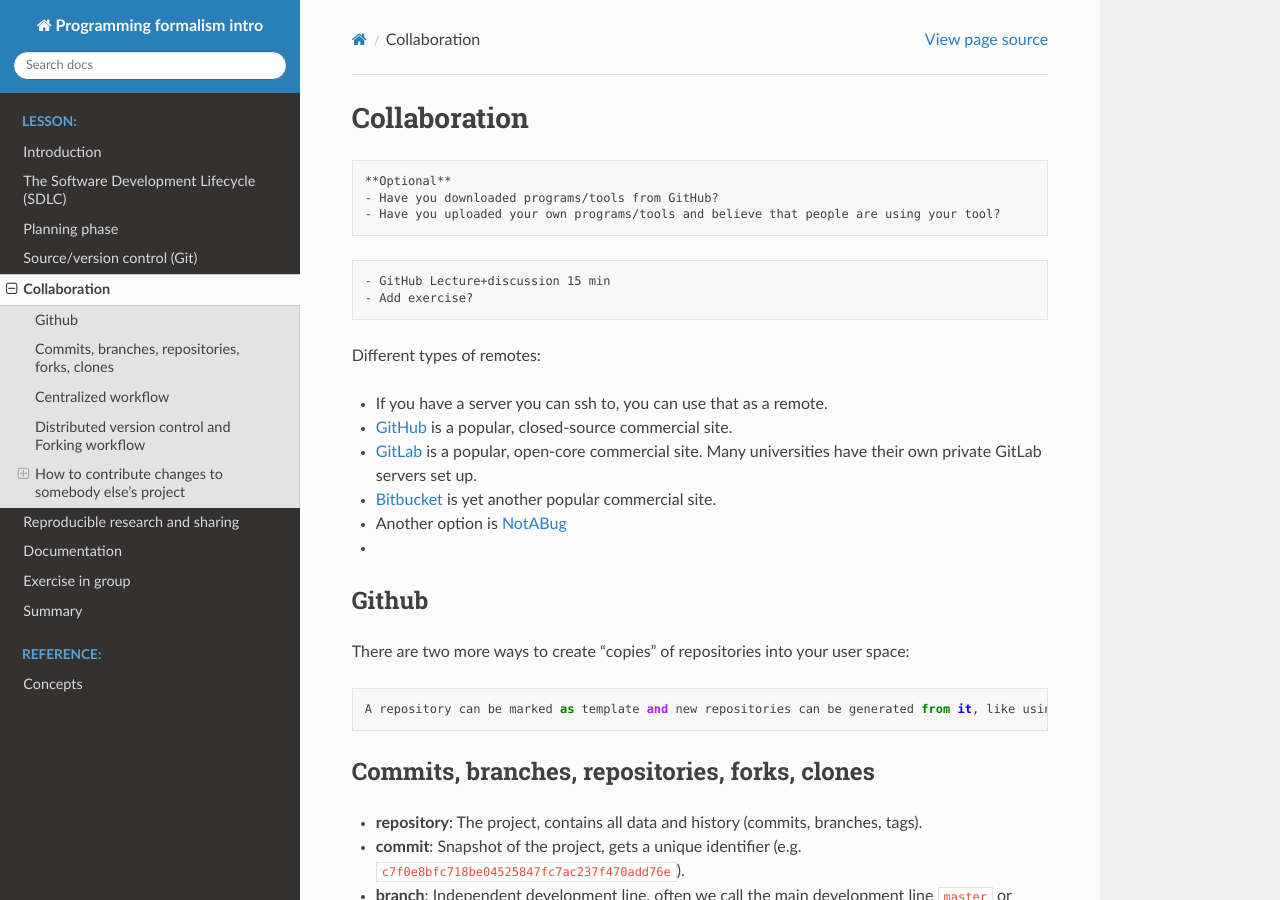
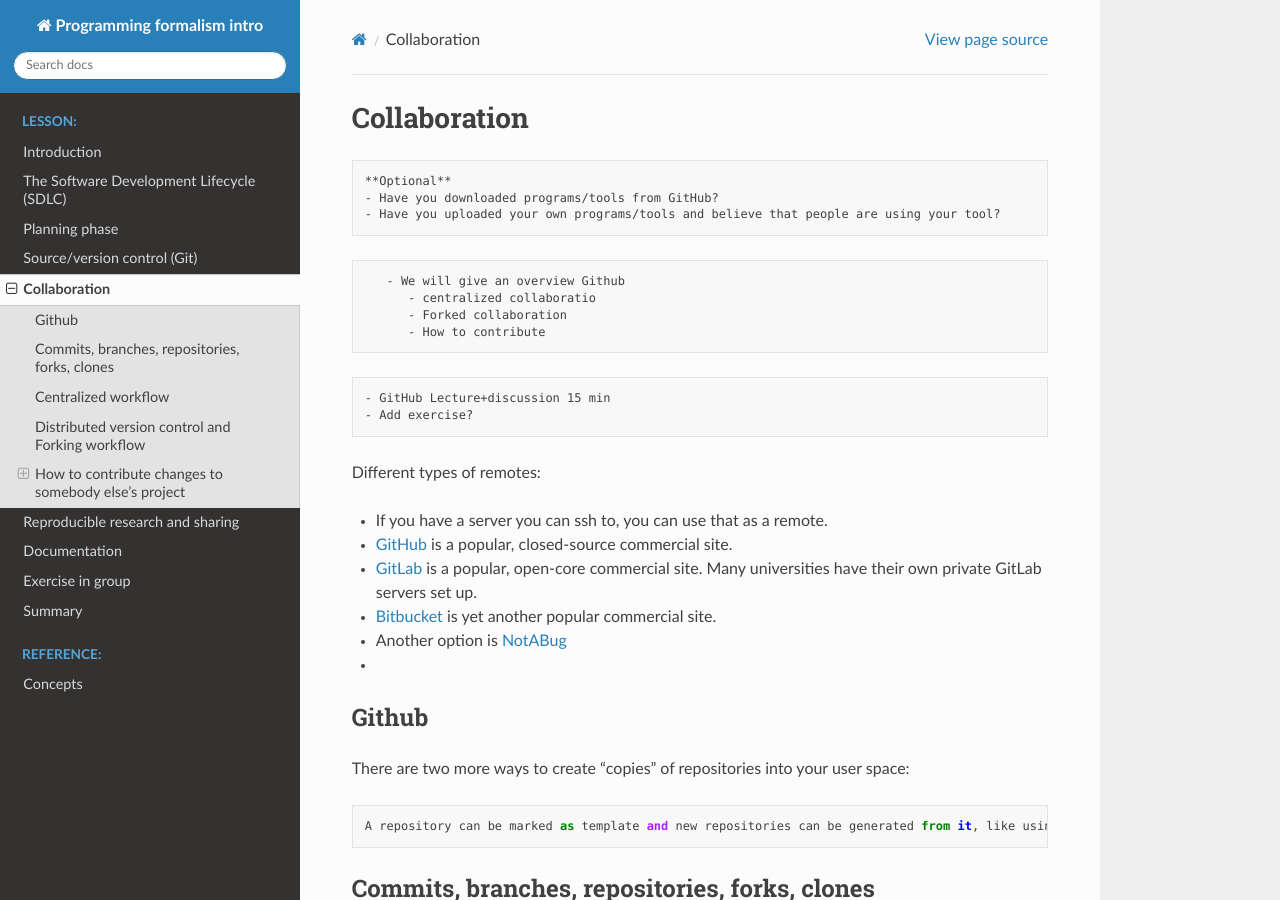
Before and after one commit to UPPMAX/programming_formalisms_intro, a Sphinx documentation site: the page built from doc/collab.md, in a window 1280 px wide and 900 px high. Built offline with Sphinx 7.4.7 and the Read the Docs theme 2.0.0, drawn with Linux system fonts in a browser that asks for light colours; pages that are not in the unit, such as notebooks, are missing from menus.

Commit message:
Update collab.md

````diff
--- a/doc/collab.md
+++ b/doc/collab.md
@@ -4,6 +4,13 @@
 **Optional**
 - Have you downloaded programs/tools from GitHub?
 - Have you uploaded your own programs/tools and believe that people are using your tool?
+```
+
+```{Objectives}
+   - We will give an overview Github
+      - centralized collaboratio
+      - Forked collaboration
+      - How to contribute
 ```
 
 ```{instructor-note}
````
